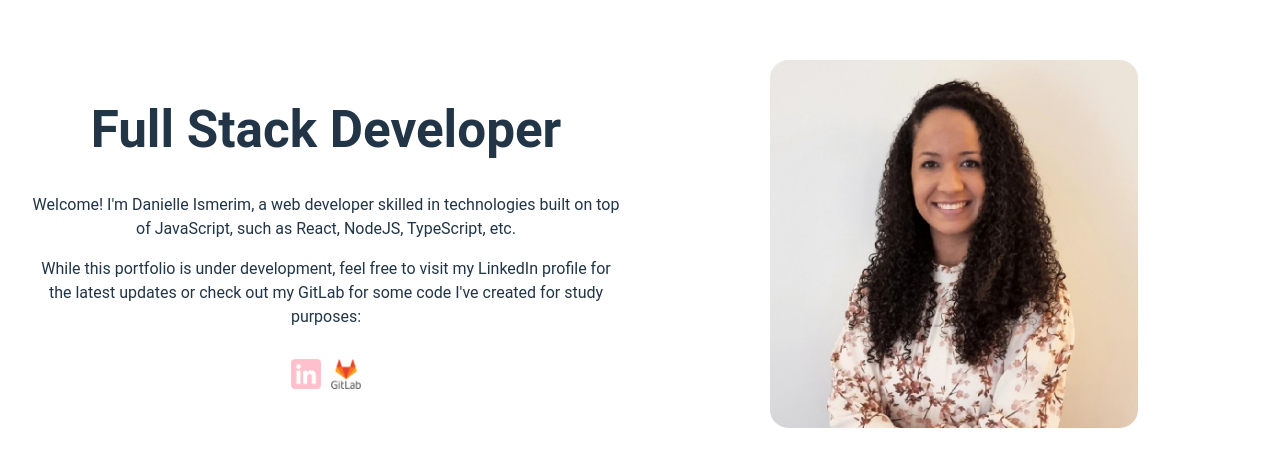
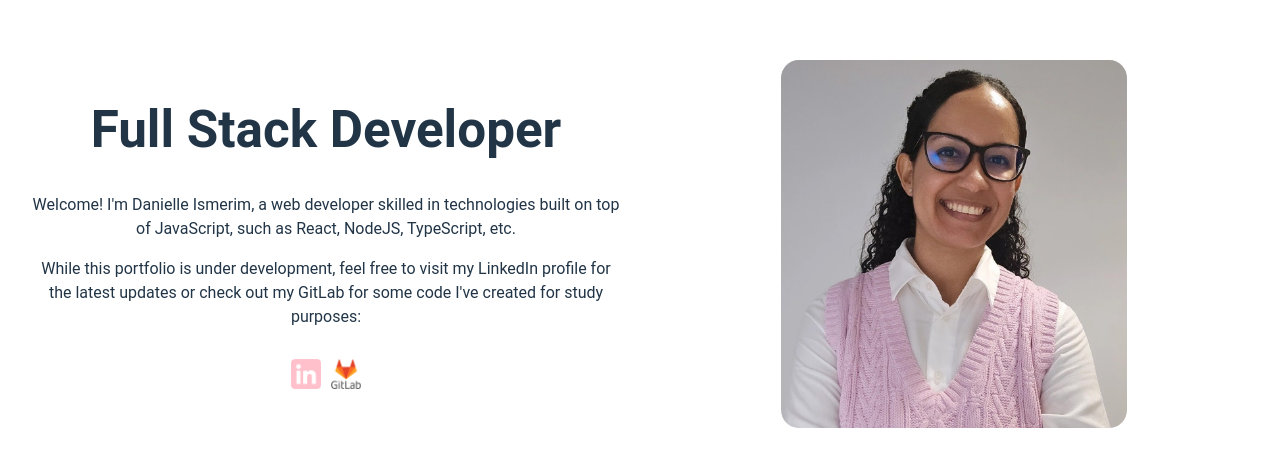
Before and after one commit to dsism/portfolio, a React (Vite) app: page / in a window 1280 px wide. Shown: the part 153-620 px from the top of the page. Built offline with nearby package versions, Linux system fonts and the light colour scheme.

Commit message:
updating photo

```diff
--- a/src/App.tsx
+++ b/src/App.tsx
@@ -20,7 +20,7 @@ export const App = () => {
           </div>
         </div>
         <div className='grid-portion grid-img'>
-          <img className='photo' alt='Danielle Ismerim - Full Stack Developer' src='photo.jpeg' />
+          <img className='photo' alt='Danielle Ismerim - Full Stack Developer' src='photo.jpg' />
         </div>
       </div>
     </div>
```
Also changed, not shown: public/photo.jpeg (deleted), public/photo.jpg (added).
